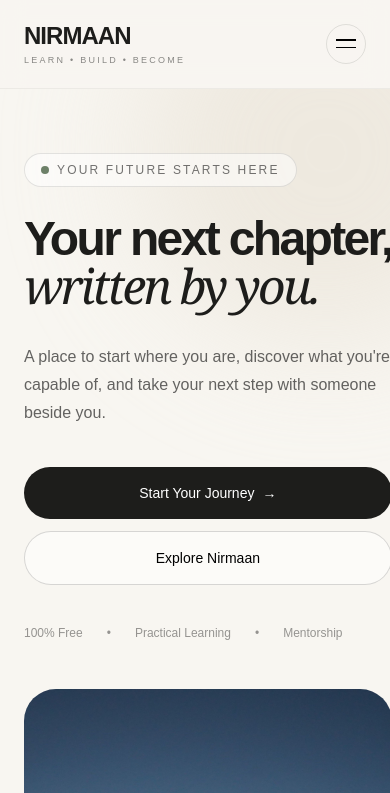
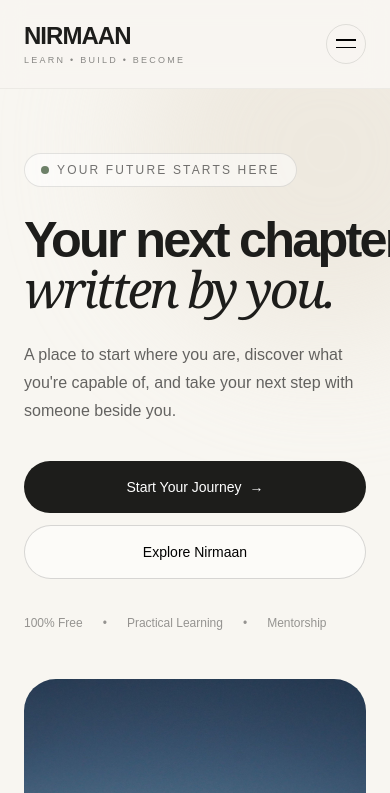
Before and after one commit to BeAnirva/NIRMAAN, a Next.js app: page / in a window 390 px wide. Shown: the top 793 px of the page. Built offline with nearby package versions, Linux system fonts and the light colour scheme.

Commit message:
Update Hero.tsx

```diff
--- a/src/components/Hero.tsx
+++ b/src/components/Hero.tsx
@@ -10,12 +10,12 @@ export default function Hero() {
       <div className="mx-auto grid min-h-[calc(100vh-90px)] max-w-7xl items-center gap-12 px-6 py-16 md:px-10 md:py-24 lg:grid-cols-2 lg:px-12 lg:py-20">
 
         {/* LEFT CONTENT */}
-        <div className="relative z-10">
+        <div className="relative z-10 min-w-0">
 
           {/* Eyebrow */}
-          <div className="mb-7 inline-flex items-center gap-2 rounded-full border border-black/10 bg-white/50 px-4 py-2">
+          <div className="mb-7 inline-flex max-w-full items-center gap-2 rounded-full border border-black/10 bg-white/50 px-4 py-2">
 
-            <span className="h-2 w-2 rounded-full bg-[#6D8068]" />
+            <span className="h-2 w-2 shrink-0 rounded-full bg-[#6D8068]" />
 
             <span className="text-xs font-medium uppercase tracking-[0.18em] text-black/55">
               Your future starts here
@@ -25,17 +25,15 @@ export default function Hero() {
 
 
           {/* Main heading */}
-          <h1 className="max-w-3xl text-5xl font-semibold leading-[0.98] tracking-[-0.055em] sm:text-6xl md:text-7xl lg:text-[4.5rem]">
+          <h1 className="max-w-full text-[3.15rem] font-semibold leading-[0.98] tracking-[-0.055em] sm:text-6xl md:text-7xl lg:max-w-3xl lg:text-[4.5rem]">
 
             {/* First line */}
-            <span className="whitespace-nowrap">
+            <span className="block whitespace-nowrap">
               Your next chapter,
             </span>
 
-            <br />
-
             {/* Second line */}
-            <span className="font-serif italic font-normal">
+            <span className="block font-serif italic font-normal">
               written by you.
             </span>
 
@@ -43,19 +41,19 @@ export default function Hero() {
 
 
           {/* Description */}
-          <p className="mt-8 max-w-xl text-base leading-7 text-black/60 md:text-lg md:leading-8">
+          <p className="mt-7 max-w-xl text-base leading-7 text-black/60 sm:mt-8 md:text-lg md:leading-8">
             A place to start where you are, discover what you're
             capable of, and take your next step with someone beside you.
           </p>
 
 
           {/* BUTTONS */}
-          <div className="mt-10 flex flex-col gap-3 sm:flex-row">
+          <div className="mt-9 flex w-full flex-col gap-3 sm:mt-10 sm:flex-row">
 
             {/* Primary CTA */}
             <a
               href="/register"
-              className="group inline-flex items-center justify-center gap-2 rounded-full bg-[#1D1D1B] px-7 py-4 text-sm font-medium text-white transition duration-300 hover:-translate-y-1 hover:bg-black"
+              className="group inline-flex w-full items-center justify-center gap-2 rounded-full bg-[#1D1D1B] px-6 py-4 text-sm font-medium text-white transition duration-300 hover:-translate-y-1 hover:bg-black sm:w-auto sm:px-7"
             >
               <span>Start Your Journey</span>
 
@@ -68,7 +66,7 @@ export default function Hero() {
             {/* Secondary CTA */}
             <a
               href="#programs"
-              className="inline-flex items-center justify-center rounded-full border border-black/15 bg-white/50 px-7 py-4 text-sm font-medium text-black transition duration-300 hover:-translate-y-1 hover:bg-white"
+              className="inline-flex w-full items-center justify-center rounded-full border border-black/15 bg-white/50 px-6 py-4 text-sm font-medium text-black transition duration-300 hover:-translate-y-1 hover:bg-white sm:w-auto sm:px-7"
             >
               Explore Nirmaan
             </a>
@@ -77,7 +75,7 @@ export default function Hero() {
 
 
           {/* TRUST LINE */}
-          <div className="mt-10 flex flex-wrap gap-x-6 gap-y-2 text-xs text-black/40">
+          <div className="mt-9 flex flex-wrap gap-x-5 gap-y-2 text-xs text-black/40 sm:mt-10 sm:gap-x-6">
 
             <span>100% Free</span>
 
@@ -95,7 +93,7 @@ export default function Hero() {
 
 
         {/* RIGHT VISUAL */}
-        <div className="relative">
+        <div className="relative min-w-0">
 
           <div className="relative mx-auto aspect-[4/5] w-full max-w-lg overflow-hidden rounded-[2rem] bg-[#DDD7CB]">
 
```
